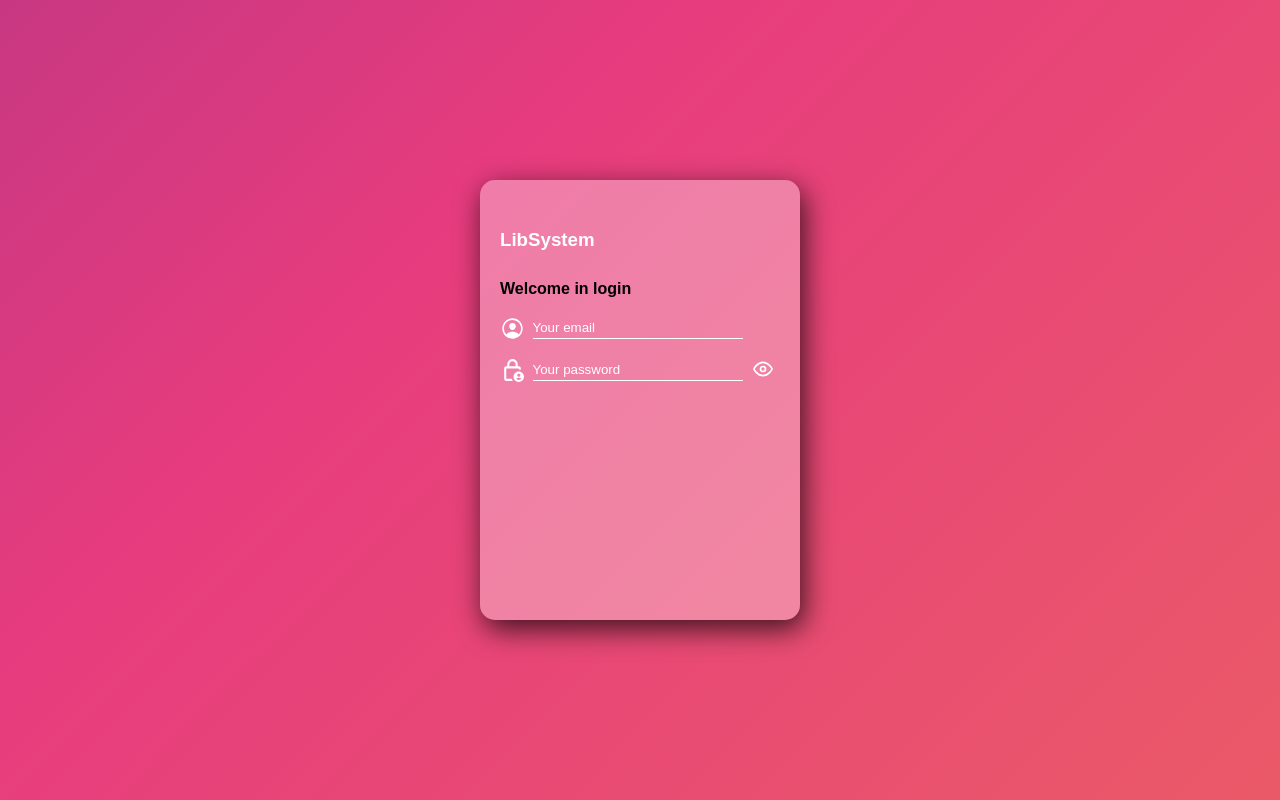
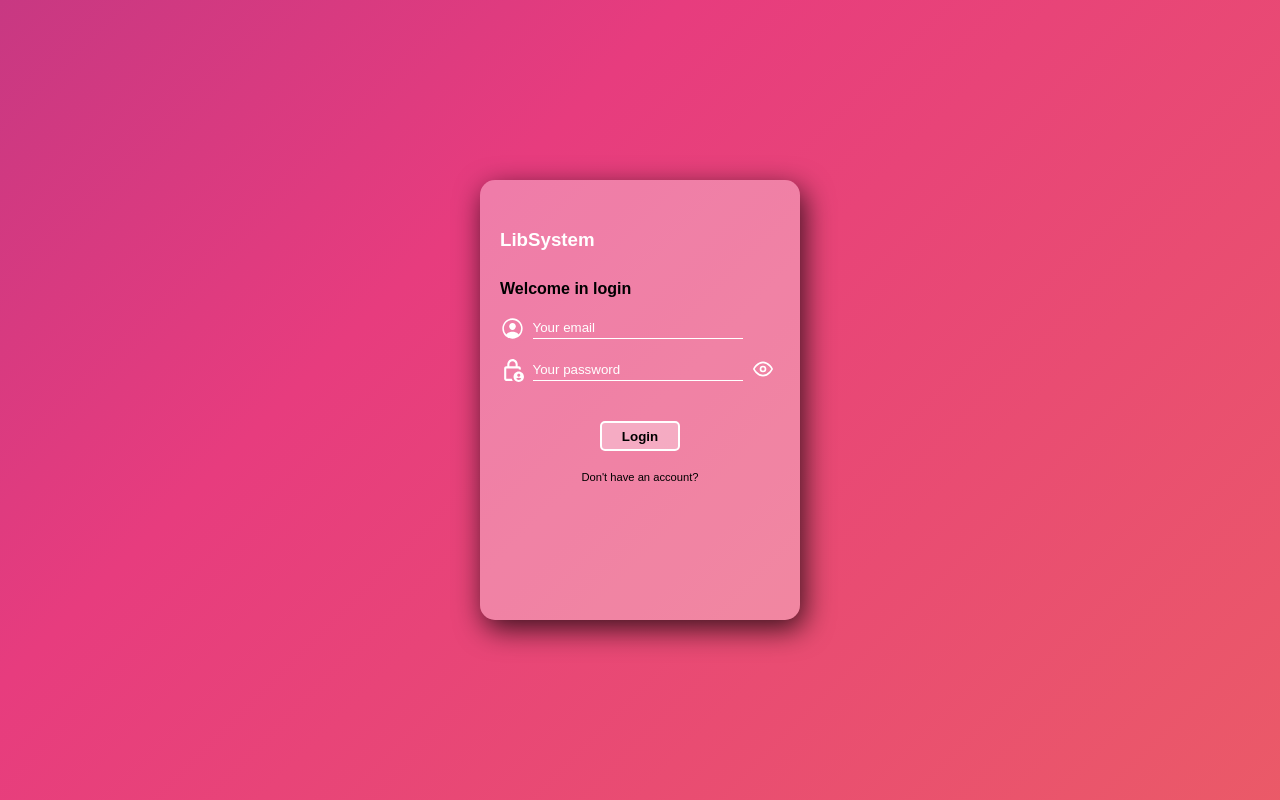
Before and after one commit to felipeluis223/SystemLib, a React (Vite) app: page / in a window 1280 px wide. Built offline with nearby package versions, Linux system fonts and the light colour scheme; a web font is replaced by a local one.

Commit message:
chore: página de login estilizada.

```diff
--- a/src/components/Login/index.jsx
+++ b/src/components/Login/index.jsx
@@ -5,7 +5,6 @@ import { Cryptography } from '../../settings/cryptography'
 import { IoPersonCircleOutline } from "react-icons/io5";
 import { MdOutlineLockPerson } from "react-icons/md";
 import { FiEye, FiEyeOff } from "react-icons/fi";
-
 
 export default function Login(){
 	const [ showPassword, setShowPassword ] = useState(false);
@@ -84,15 +83,11 @@ export default function Login(){
 
 						</button>
 					</section>
-
 				</div>
-
-				{
-					/*<button onClick={(e)=>submit()}>Login</button>
-
-					<button onClick={(e)=>navigate("register")}>Register</button>
-					*/
-				}
+				<div className='container-buttons-login'>
+					<button onClick={(e)=>submit()} className="button-login">Login</button>
+					<button onClick={(e)=>navigate("register")} className='button-create-account'>Don't have an account?</button>
+				</div>
 			</section>
 		</section>
 	);
--- a/src/index.css
+++ b/src/index.css
@@ -1,3 +1,7 @@
+:root {
+  --white-transparent: #ffffff54;
+  --white: #ffffff;
+}
 * {
   margin: 0;
   padding: 0;
@@ -9,7 +13,6 @@
   animation: Gradient 15s ease infinite;
   background-size: 400% 400%;
 }
-
 @keyframes Gradient {
     0% {
         background-position: 0% 50%
@@ -21,11 +24,10 @@
         background-position: 0% 50%
     }
 }
-
 .container-content-login {
   width: 280px;
   height: 400px;
-  background-color: #ffffff54;
+  background-color: var(--white-transparent);
   border-radius: 15px;
   padding: 20px;
   -webkit-box-shadow: 4px 9px 29px 0px rgba(0,0,0,0.75);
@@ -42,7 +44,7 @@
   width: 100%; height: 80px;
   display: flex; align-items: center;
   /*background-color: green;*/
-  color: #ffffff;
+  color: var(--white);
   font-family: "Dela Gothic One", sans-serif;
   font-weight: 2rem;
   font-style: normal;
@@ -59,7 +61,6 @@
 }
 .container-input {
   width: 100%; height: 40px;
-  /*background-color: red;*/
   display: flex;
   align-items: center;
   gap: 5px;
@@ -67,13 +68,11 @@
 }
 .container-input div {
   width: 10%; height: 100%;
-  /*background: purple; */
   display: flex; gap: 10px;
   align-items: center;
 }
 .container-input section {
   width: 90%; height: 100%;
-  /*background-color: green;*/
   display: flex; align-items: center;
 }
 .container-input input {
@@ -81,9 +80,8 @@
   outline: 0;
   background: none;
   border: none;
-  border-bottom: 1px solid #ffffff;
+  border-bottom: 1px solid var(--white);
 }
-
 .container-input input::placeholder{
   color: #ffffff;
 }
@@ -100,6 +98,38 @@
 .icons-login-password {
   font-size: 20px;
   margin-left: 10px;
-  /*background-color: red;*/
-  color: #ffffff;
+  cursor: pointer;
+  color: var(--white);
 }
+.container-buttons-login {
+  width: 100%; height: 100px;
+  margin-top: 10px;
+  display: flex;
+  justify-content: center;
+  gap: 20px;
+  flex-direction: column;
+  align-items: center;
+}
+.button-login {
+  width: 80px; height: 30px;
+  border: 2px solid var(--white);
+  border-radius: 5px;
+  outline: none;
+  font-weight: bold;
+  background-color: var(--white-transparent);
+}
+.button-login:hover{
+  background-color: var(--white);
+  cursor: pointer;
+  transition: 0.3s;
+}
+.button-create-account {
+  background: none;
+  font-size: 0.7rem;
+  border: none; outline: none;
+}
+.button-create-account:hover{
+  color: var(--white);
+  font-weight: bold;
+  cursor: pointer;
+}
```
